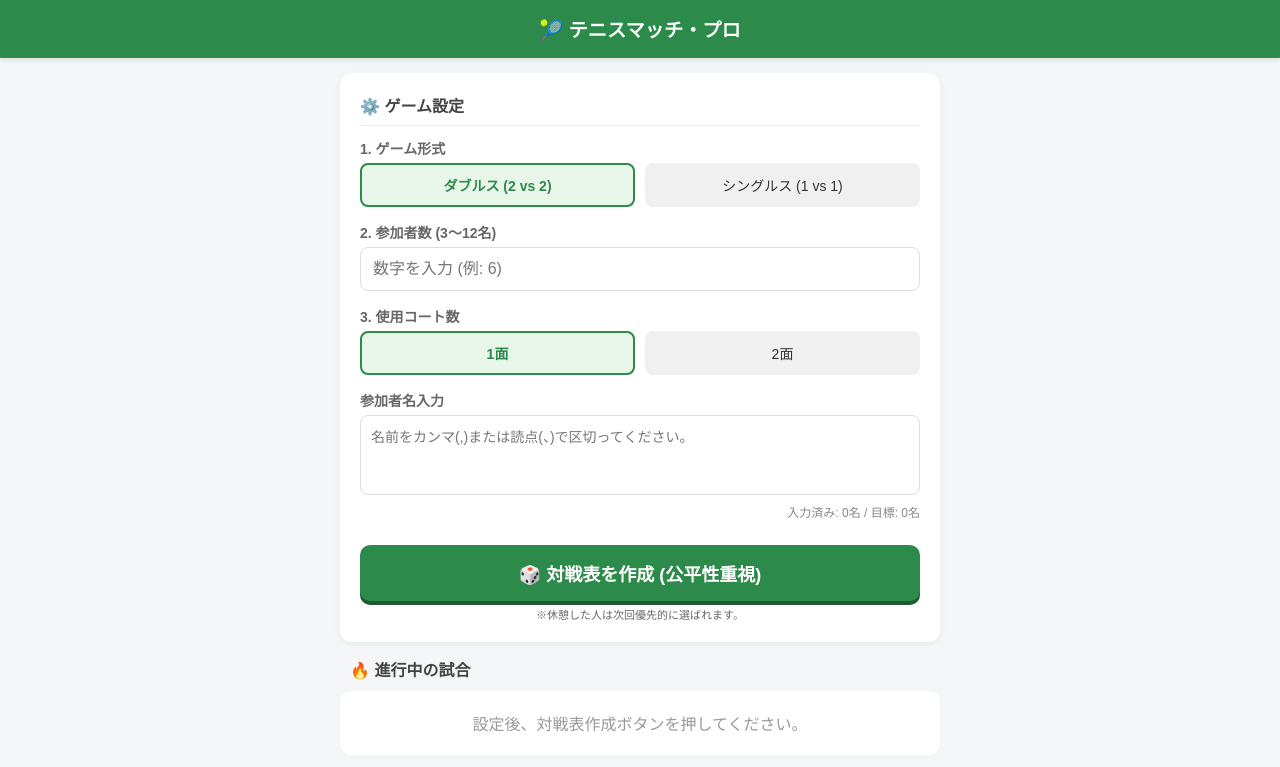
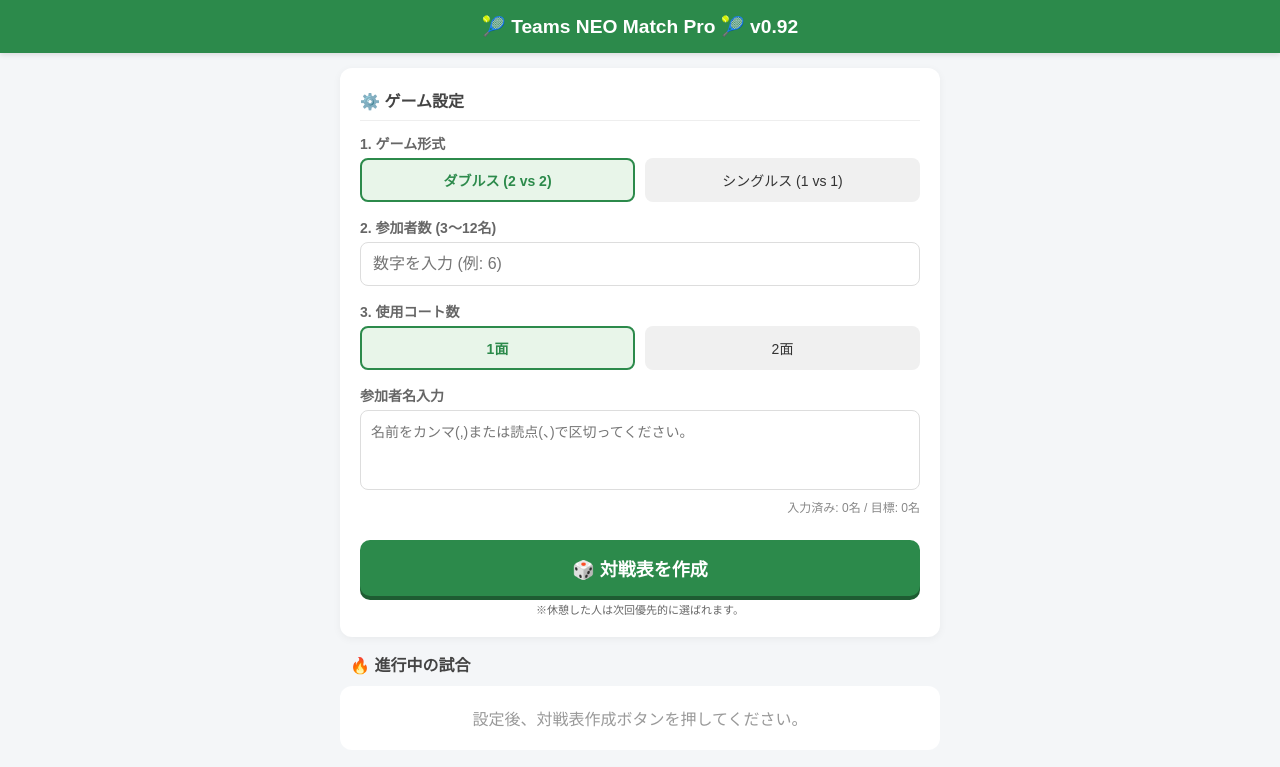
Before and after one commit to tokyorunning/teamsneo-test, a plain HTML site: page index.html in a window 1280 px wide. Shown: the top 767 px of the page. Drawn offline with Linux system fonts and the light colour scheme.

Commit message:
Update index.html

```diff
--- a/index.html
+++ b/index.html
@@ -3,7 +3,7 @@
 <head>
     <meta charset="UTF-8">
     <meta name="viewport" content="width=device-width, initial-scale=1.0, maximum-scale=1.0, user-scalable=no">
-    <title>テニスマッチ・プロ v3.0 (Fair)</title>
+    <title>Teams NEO Match Pro v0.92</title>
     <style>
         :root {
             --main-green: #2c8a4b;
@@ -255,7 +255,7 @@
 </head>
 <body>
 
-    <header>🎾 テニスマッチ・プロ</header>
+    <header>🎾 Teams NEO Match Pro 🎾 v0.92</header>
 
     <div class="container">
 
@@ -310,7 +310,7 @@
                 <div id="nameMismatchError" class="error-msg">⚠️ 設定した人数と入力された名前の数が一致しません。</div>
             </div>
 
-            <button onclick="generateMatches()" class="btn-generate">🎲 対戦表を作成 (公平性重視)</button>
+            <button onclick="generateMatches()" class="btn-generate">🎲 対戦表を作成</button>
             <div style="text-align:center; font-size:11px; color:#666; margin-top:5px;">
                 ※休憩した人は次回優先的に選ばれます。
             </div>
```
